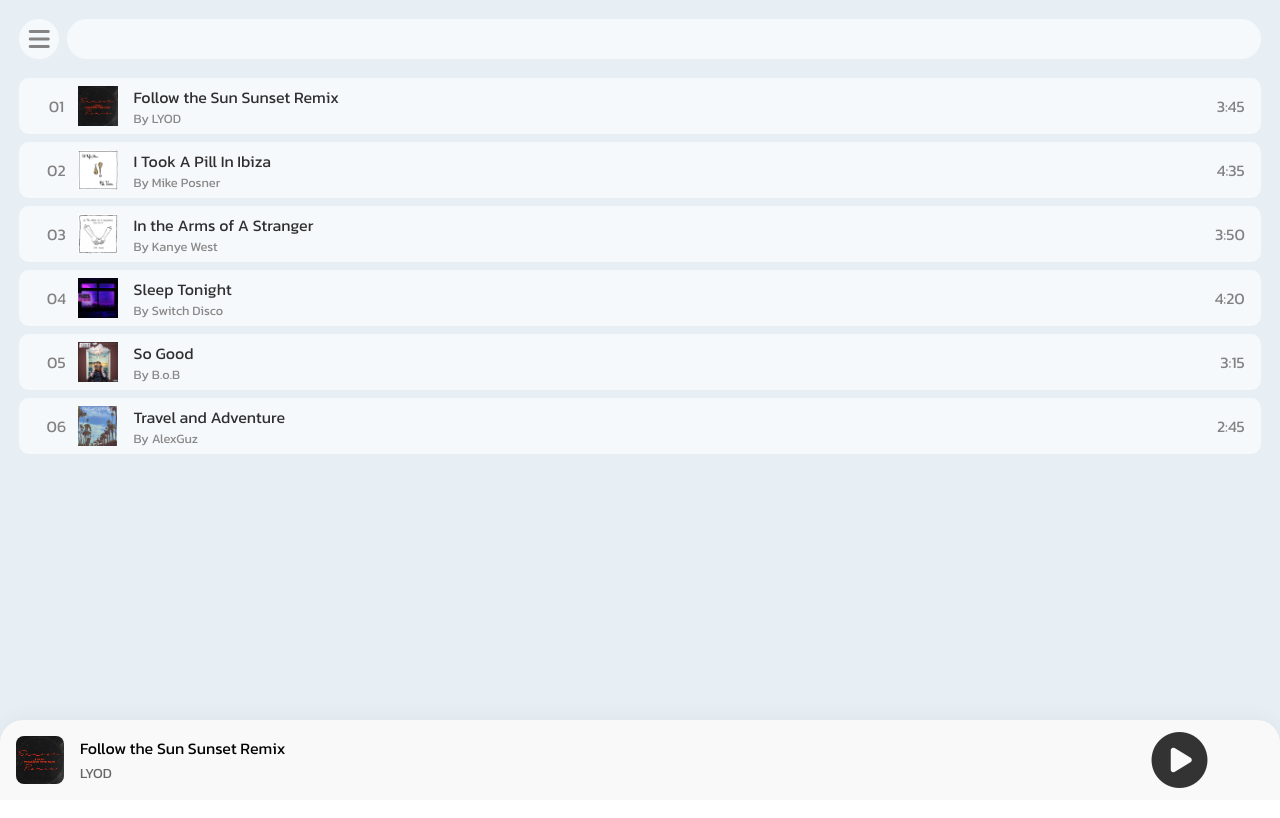
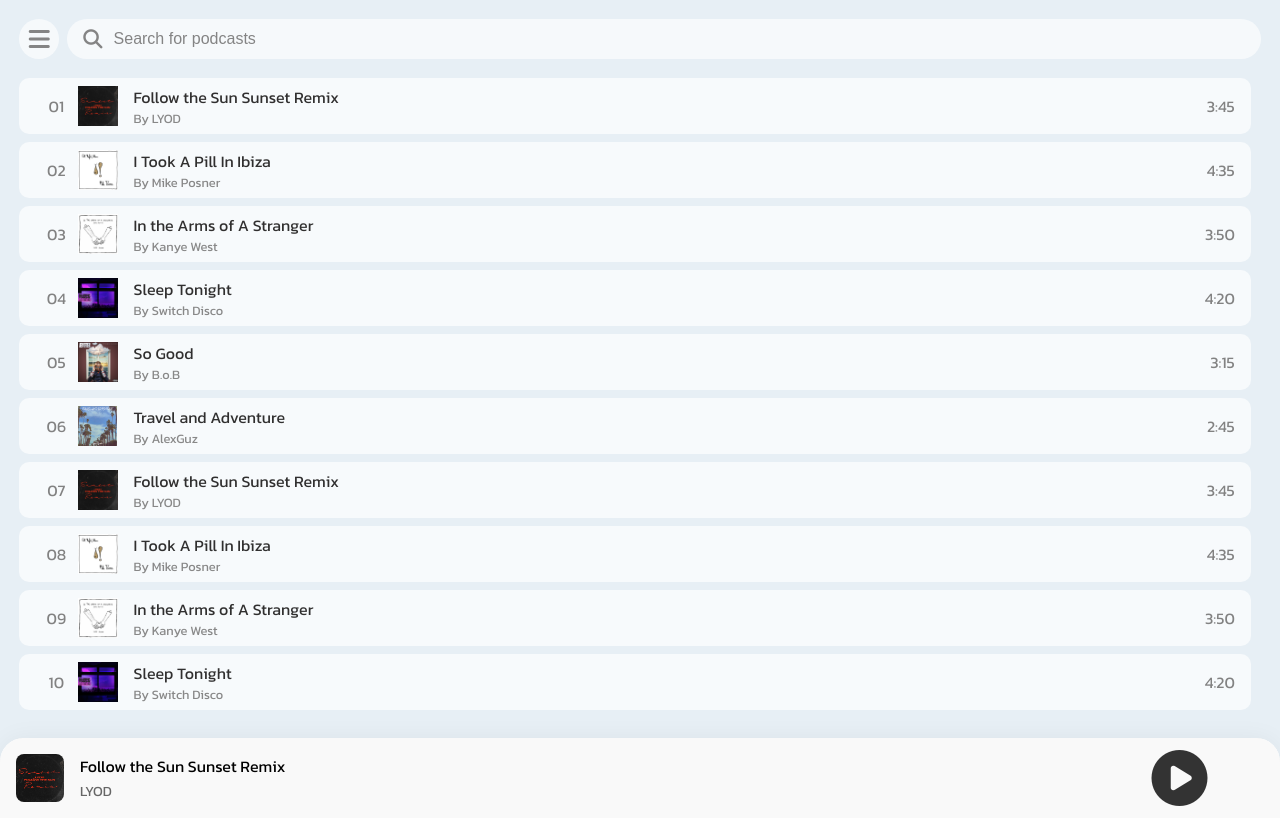
Before and after one commit to SilverCoin007/IdpaWebApp, an Angular app: page /home in a window 1280 px wide. Built offline with nearby package versions, Linux system fonts and the light colour scheme.

Commit message:
Updated logic and design of podcast page

```diff
--- a/public/podcasts.json
+++ b/public/podcasts.json
@@ -52,5 +52,167 @@
     "image_url": "/images/travel_and_adventure.png",
     "audio_url": "/audios/travel_and_adventure.mp3",
     "duration": 165
+  },
+  {
+    "index": 6,
+    "name": "Follow the Sun Sunset Remix",
+    "author": "LYOD",
+    "length": "3:45",
+    "image_url": "/images/follow_the_sun.png",
+    "audio_url": "/audios/follow_the_sun.mp3",
+    "duration": 225
+  },
+  {
+    "index": 7,
+    "name": "I Took A Pill In Ibiza",
+    "author": "Mike Posner",
+    "length": "4:35",
+    "image_url": "/images/i_took_a_pill_in_ibiza.png",
+    "audio_url": "/audios/i_took_a_pill_in_ibiza.mp3",
+    "duration": 275
+  },
+  {
+    "index": 8,
+    "name": "In the Arms of A Stranger",
+    "author": "Kanye West",
+    "length": "3:50",
+    "image_url": "/images/in_the_arms_of_a_stranger.png",
+    "audio_url": "/audios/in_the_arms_of_a_stranger.mp3",
+    "duration": 230
+  },
+  {
+    "index": 9,
+    "name": "Sleep Tonight",
+    "author": "Switch Disco",
+    "length": "4:20",
+    "image_url": "/images/sleep_tonight.png",
+    "audio_url": "/audios/sleep_tonight.mp3",
+    "duration": 260
+  },
+  {
+    "index": 10,
+    "name": "So Good",
+    "author": "B.o.B",
+    "length": "3:15",
+    "image_url": "/images/so_good.png",
+    "audio_url": "/audios/so_good.mp3",
+    "duration": 195
+  },
+  {
+    "index": 11,
+    "name": "Travel and Adventure",
+    "author": "AlexGuz",
+    "length": "2:45",
+    "image_url": "/images/travel_and_adventure.png",
+    "audio_url": "/audios/travel_and_adventure.mp3",
+    "duration": 165
+  },
+  {
+    "index": 0,
+    "name": "Follow the Sun Sunset Remix",
+    "author": "LYOD",
+    "length": "3:45",
+    "image_url": "/images/follow_the_sun.png",
+    "audio_url": "/audios/follow_the_sun.mp3",
+    "duration": 225
+  },
+  {
+    "index": 12,
+    "name": "I Took A Pill In Ibiza",
+    "author": "Mike Posner",
+    "length": "4:35",
+    "image_url": "/images/i_took_a_pill_in_ibiza.png",
+    "audio_url": "/audios/i_took_a_pill_in_ibiza.mp3",
+    "duration": 275
+  },
+  {
+    "index": 13,
+    "name": "In the Arms of A Stranger",
+    "author": "Kanye West",
+    "length": "3:50",
+    "image_url": "/images/in_the_arms_of_a_stranger.png",
+    "audio_url": "/audios/in_the_arms_of_a_stranger.mp3",
+    "duration": 230
+  },
+  {
+    "index": 14,
+    "name": "Sleep Tonight",
+    "author": "Switch Disco",
+    "length": "4:20",
+    "image_url": "/images/sleep_tonight.png",
+    "audio_url": "/audios/sleep_tonight.mp3",
+    "duration": 260
+  },
+  {
+    "index": 15,
+    "name": "So Good",
+    "author": "B.o.B",
+    "length": "3:15",
+    "image_url": "/images/so_good.png",
+    "audio_url": "/audios/so_good.mp3",
+    "duration": 195
+  },
+  {
+    "index": 16,
+    "name": "Travel and Adventure",
+    "author": "AlexGuz",
+    "length": "2:45",
+    "image_url": "/images/travel_and_adventure.png",
+    "audio_url": "/audios/travel_and_adventure.mp3",
+    "duration": 165
+  },
+  {
+    "index": 17,
+    "name": "Follow the Sun Sunset Remix",
+    "author": "LYOD",
+    "length": "3:45",
+    "image_url": "/images/follow_the_sun.png",
+    "audio_url": "/audios/follow_the_sun.mp3",
+    "duration": 225
+  },
+  {
+    "index": 18,
+    "name": "I Took A Pill In Ibiza",
+    "author": "Mike Posner",
+    "length": "4:35",
+    "image_url": "/images/i_took_a_pill_in_ibiza.png",
+    "audio_url": "/audios/i_took_a_pill_in_ibiza.mp3",
+    "duration": 275
+  },
+  {
+    "index": 19,
+    "name": "In the Arms of A Stranger",
+    "author": "Kanye West",
+    "length": "3:50",
+    "image_url": "/images/in_the_arms_of_a_stranger.png",
+    "audio_url": "/audios/in_the_arms_of_a_stranger.mp3",
+    "duration": 230
+  },
+  {
+    "index": 20,
+    "name": "Sleep Tonight",
+    "author": "Switch Disco",
+    "length": "4:20",
+    "image_url": "/images/sleep_tonight.png",
+    "audio_url": "/audios/sleep_tonight.mp3",
+    "duration": 260
+  },
+  {
+    "index": 21,
+    "name": "So Good",
+    "author": "B.o.B",
+    "length": "3:15",
+    "image_url": "/images/so_good.png",
+    "audio_url": "/audios/so_good.mp3",
+    "duration": 195
+  },
+  {
+    "index": 22,
+    "name": "Travel and Adventure",
+    "author": "AlexGuz",
+    "length": "2:45",
+    "image_url": "/images/travel_and_adventure.png",
+    "audio_url": "/audios/travel_and_adventure.mp3",
+    "duration": 165
   }
 ]
--- a/src/app/app.component.scss
+++ b/src/app/app.component.scss
@@ -43,12 +43,13 @@
 @media (max-width: 1300px) {
   .main {
     grid-template-columns: 1.2rem 1fr 1fr 1fr 1.2rem;
-    grid-template-rows: 1.2rem 2.5rem 1.2rem 1fr 5rem;
+    grid-template-rows: 1.2rem 2.5rem 1.2rem 1fr 1.2rem 5rem;
     grid-template-areas:
       ". . . . ."
       ". t t t ."
       ". . . . ."
       ". i i i ."
+      ". . . . ."
       "m m m m m";
   }
 
@@ -60,6 +61,8 @@
     width: 75%;
     transition: left 0.3s ease;
     z-index: 1000;
+    border-top-right-radius: 1rem;
+    border-bottom-right-radius: 1rem;
   }
 
   .navbar.visible {
@@ -96,7 +99,7 @@
   }
 
   .overlay.active {
-    background: rgba(255, 255, 255, 0.5);
+    background: rgba(169, 169, 169, 0.484);
     backdrop-filter: blur(2px);
     pointer-events: auto;
   }
--- a/src/app/components/home/home.component.html
+++ b/src/app/components/home/home.component.html
@@ -1,4 +1,4 @@
-<div *ngIf="podcasts$ | async as podcasts; else noPodcasts">
+<div class="podcast-container" *ngIf="podcasts$ | async as podcasts; else noPodcasts">
   <div *ngFor="let podcast of podcasts">
     <app-list-item [podcast]="podcast"></app-list-item>
   </div>
--- a/src/app/components/home/home.component.scss
+++ b/src/app/components/home/home.component.scss
@@ -0,0 +1,34 @@
+.podcast-container {
+    overflow-y: auto;
+    overflow-x: hidden;
+    padding-right: 10px;
+  }
+
+  .podcast-container {
+    max-height: 89.5vh;
+  }
+
+  @media (max-width: 1300px) {
+    .podcast-container {
+        max-height: calc(80vh);
+    }
+  }
+
+  .podcast-container::-webkit-scrollbar {
+    width: 8px;
+    border-radius: 100px;
+  }
+
+  .podcast-container::-webkit-scrollbar-track {
+    background: #ffffff83;
+    border-radius: 100px;
+  }
+
+  .podcast-container::-webkit-scrollbar-thumb {
+    background: #c1c1c1;
+    border-radius: 100px;
+  }
+
+  .podcast-container::-webkit-scrollbar-thumb:hover {
+    background: #a1a1a1;
+  }
--- a/src/app/components/home/home.component.ts
+++ b/src/app/components/home/home.component.ts
@@ -16,6 +16,6 @@
   podcasts$: Observable<Podcast[]>;
 
   constructor(public audioPlayerService: AudioPlayerService) {
-    this.podcasts$ = this.audioPlayerService.playlist.asObservable();
+    this.podcasts$ = this.audioPlayerService.displayedPlaylist.asObservable();
   }
 }
--- a/src/app/components/topbar/topbar.component.html
+++ b/src/app/components/topbar/topbar.component.html
@@ -2,5 +2,13 @@
   <div class="burger" (click)="toggleNavbar()">
     <i class="fas" [ngClass]="getBurgerIconClass()"></i>
   </div>
-  <div class="searchbar"></div>
+  <div class="searchbar">
+    <i class="fa-solid fa-magnifying-glass search-icon"></i>
+    <input
+      type="text"
+      placeholder="Search for podcasts"
+      (input)="onSearchInput($event)"
+      class="search-input"
+    >
+  </div>
 </div>
--- a/src/app/components/topbar/topbar.component.scss
+++ b/src/app/components/topbar/topbar.component.scss
@@ -26,6 +26,29 @@
   margin-left: 0.5rem;
   background-color: rgba(255, 255, 255, 0.65);
   border-radius: 100rem;
+  display: flex;
+  align-items: center;
+  padding: 0 1rem;
+}
+
+.search-icon {
+  font-size: 1.2rem;
+  color: #848484;
+}
+
+.search-input {
+  width: 100%;
+  height: 100%;
+  background-color: transparent;
+  border: none;
+  outline: none;
+  padding-left: 0.7rem;
+  font-size: 1rem;
+  color: #333;
+}
+
+.search-input::placeholder {
+  color: #848484;
 }
 
 @media (max-width: 1300px) {
--- a/src/app/components/topbar/topbar.component.ts
+++ b/src/app/components/topbar/topbar.component.ts
@@ -1,6 +1,7 @@
 import { CommonModule } from '@angular/common';
 import { Component } from '@angular/core';
 import { StateService } from '../../services/state.service';
+import { SearchService } from '../../services/search.service';
 
 @Component({
   selector: 'app-topbar',
@@ -10,12 +11,15 @@
   styleUrls: ['./topbar.component.scss']
 })
 export class TopbarComponent {
-  constructor(public stateService: StateService) {}
+  constructor(
+    public stateService: StateService,
+    public searchService: SearchService
+  ) {}
 
   toggleNavbar() {
-    const currentCollapsedState = this.stateService.isNavbarCollapsedSubject.getValue();
-    this.stateService.isNavbarCollapsedSubject.next(!currentCollapsedState);
+    this.stateService.toggleNavbar();
   }
+
   getBurgerIconClass() {
     const isScreenSmall = window.innerWidth < 1300;
 
@@ -25,4 +29,9 @@
       return this.stateService.isNavbarCollapsedSubject.getValue() ? 'fa-chevron-right' : 'fa-chevron-left';
     }
   }
+
+  onSearchInput(event: Event) {
+    const value = (event.target as HTMLInputElement).value;
+    this.searchService.searchTerm.next(value);
+  }
 }
--- a/src/app/services/data.service.ts
+++ b/src/app/services/data.service.ts
@@ -16,7 +16,7 @@
   getPodcasts(): Observable<Podcast[]> {
     this.podcasts = this.http.get<Podcast[]>(this.jsonUrl);
     this.podcasts.subscribe(podcasts => {
-      this.audioPlayerService.setPlaylist(podcasts);
+      this.audioPlayerService.setOriginalPlaylist(podcasts);
     });
     return this.podcasts;
   }
--- /dev/null
+++ b/src/app/services/search.service.ts
@@ -0,0 +1,34 @@
+import { Injectable } from '@angular/core';
+import { BehaviorSubject } from 'rxjs';
+import { debounceTime } from 'rxjs/operators';
+import { AudioPlayerService } from './audio-player.service';
+
+@Injectable({
+  providedIn: 'root'
+})
+export class SearchService {
+  public searchTerm: BehaviorSubject<string> = new BehaviorSubject<string>('');
+
+  constructor(private audioPlayerService: AudioPlayerService) {
+    this.searchTerm.pipe(
+      debounceTime(0)
+    ).subscribe(term => {
+      this.search(term);
+    });
+  }
+
+  private search(term: string) {
+    const lowerCaseTerm = term.toLowerCase();
+
+    if (lowerCaseTerm === '') {
+      this.audioPlayerService.setDisplayedPlaylist(this.audioPlayerService.originalPlaylist);
+    } else {
+      const filteredPodcasts = this.audioPlayerService.originalPlaylist.filter(podcast =>
+        podcast.name.toLowerCase().includes(lowerCaseTerm) ||
+        podcast.author.toLowerCase().includes(lowerCaseTerm)
+      );
+
+      this.audioPlayerService.setDisplayedPlaylist(filteredPodcasts);
+    }
+  }
+}
--- a/src/app/services/state.service.ts
+++ b/src/app/services/state.service.ts
@@ -7,4 +7,10 @@
 export class StateService {
   public isNavbarCollapsedSubject: BehaviorSubject<boolean> = new BehaviorSubject<boolean>(true);
   public isAudioPlayerVisibleSubject: BehaviorSubject<boolean> = new BehaviorSubject<boolean>(false);
+  public isSearchbarVisibleSubject: BehaviorSubject<boolean> = new BehaviorSubject<boolean>(false);
+
+  toggleNavbar() {
+    const currentCollapsedState = this.isNavbarCollapsedSubject.getValue();
+    this.isNavbarCollapsedSubject.next(!currentCollapsedState);
+  }
 }
```
Also changed, not shown: src/app/services/audio-player.service.ts (+34 -37 lines), 1 other file (tests, documents, lock files or other folders). Lines whose indentation alone changed are shown as unchanged.
